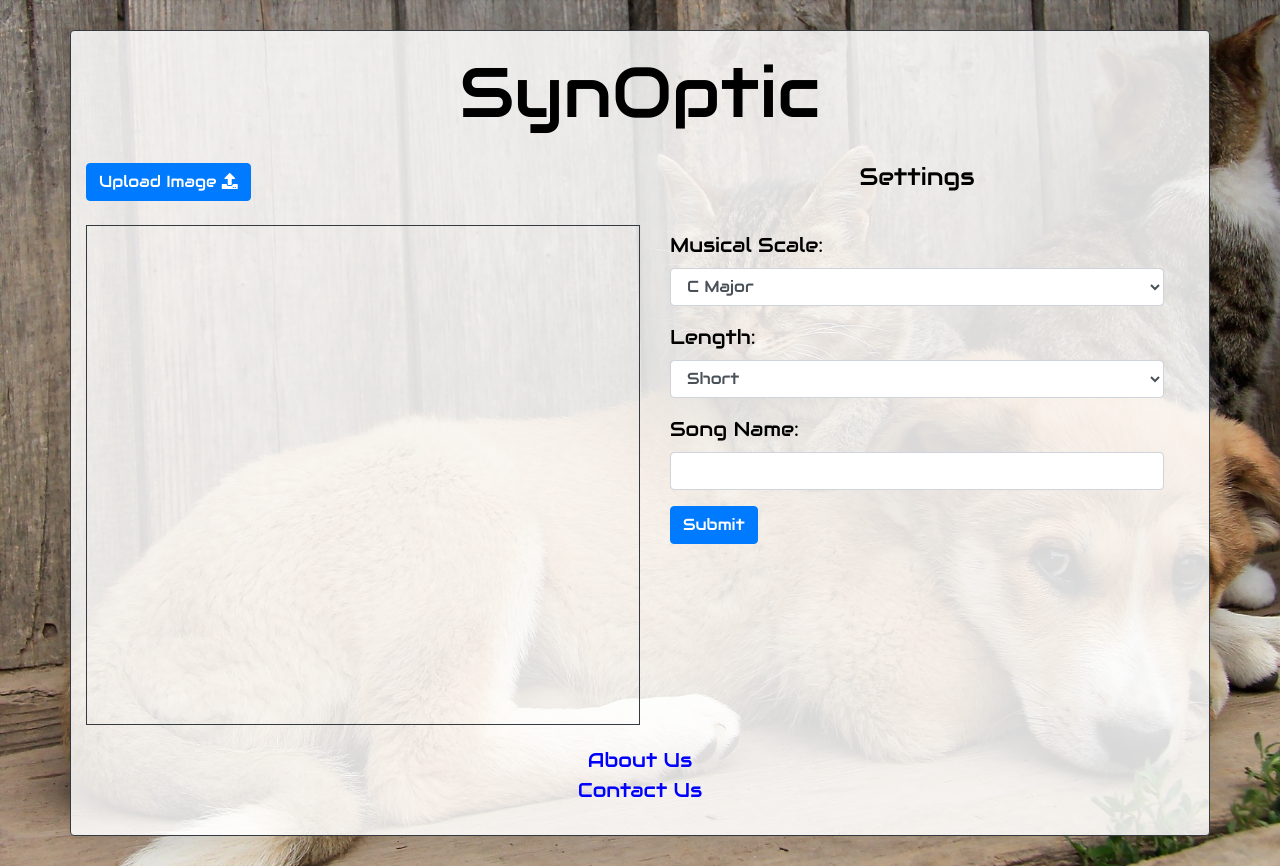
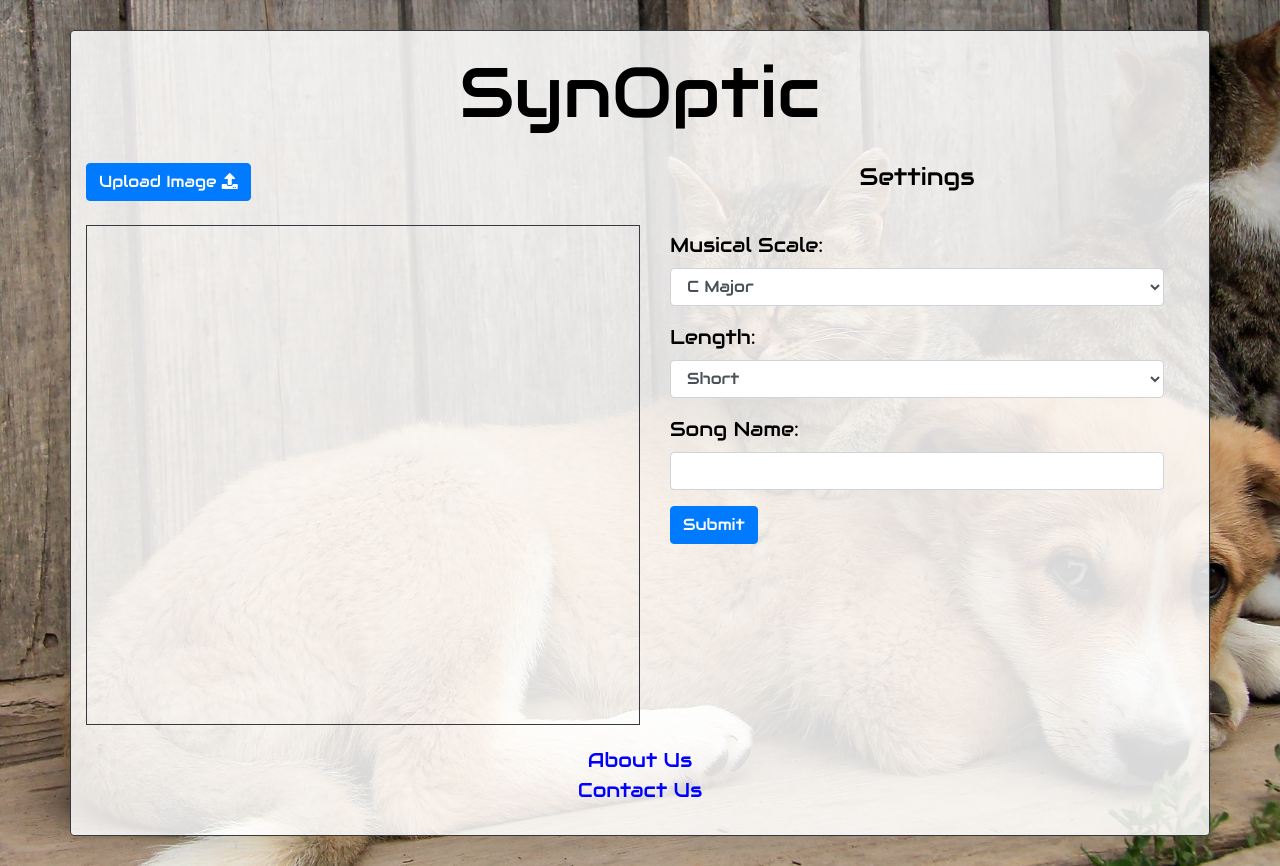
Before and after one commit to kmdiogo/SynOpticWebsite, a Django app: page / in a window 1280 px wide. Run offline with Django 3.2, Linux system fonts and the light colour scheme; some libraries are stand-ins or nearby versions.

Commit message:
Modified slideshow background to slide through img tags instead of using background image. Also added fade and slow translate effects

```diff
--- a/static/css/site.css
+++ b/static/css/site.css
@@ -15,10 +15,7 @@
 }
 
 body{
-    background-image: url("../images/cat-and-dog.jpg");
-    -webkit-background-size: cover;
     background-size: cover;
-    -webkit-transition: all 2s ease-in-out;
     color: black;
     font-family: Audiowide, Helvetica, Arial, Verdana, Geneva;
     font-size: 20px;
--- a/templates/SynOptic_Website/index.html
+++ b/templates/SynOptic_Website/index.html
@@ -38,10 +38,37 @@
             padding-right: 30px;
             padding-bottom: 30px;
         }
+        #background-images{
+            width: 100%;
+            height: 100%;
+            position: fixed;
+            top: 0;
+            left: 0;
+            z-index: -50;
+        }
+        .background-image{
+            opacity: 0;
+            width: 110%;
+            height: 110%;
+            position: fixed;
+            top: 0;
+            left: -100px;
+            transition: opacity 0.6s ease-in-out, left 5s linear;
+        }
+        .background-image.active{
+            left: 0px;
+            opacity: 1;
+        }
     </style>
 </head>
 
 <body>
+<div id="background-images">
+    <img class="background-image" src="../../static/images/cat-and-dog.jpg" id="first-background-image" />
+    <img class="background-image" src="../../static/images/dog.jpg" />
+    <img class="background-image" src="/static/images/pandas.jpg" />
+    <img class="background-image" src="/static/images/pug.jpg" />
+</div>
 <div class="container border rounded shadow-lg border-dark" id="wrapper">
     <div class="row d-flex justify-content-center align-self-center">
         <h1>
@@ -144,6 +140,7 @@
 
 
     $(document).ready(function(){
+        $('#first-background-image').addClass('active');
         BindEvents();
         RunBackgroundSlideshow();
     });
@@ -177,15 +174,15 @@
     const photoPaths = ["../../static/images/cat-and-dog.jpg","../../static/images/dog.jpg", "../../static/images/pandas.jpg",
                       "../../static/images/pug.jpg"]
     function RunBackgroundSlideshow() {
-        window.setInterval(function(){
-        let selection = Math.floor(Math.random() * (2 + 1));
-        if (photoCount == photoPaths.length-1)
-            photoCount = 0;
-        else
-            photoCount += 1;
-        let imageUrl = photoPaths[photoCount];
-        $('body').css('background-image',"url(" + imageUrl + ")");
-        },5000);
+        window.setInterval(function() {
+            let images = $('.background-image');
+            $(images[photoCount]).removeClass('active');
+            if (photoCount == images.length - 1 )
+                photoCount = 0;
+            else
+                photoCount += 1;
+            $(images[photoCount]).addClass('active');
+        },6000)
     }
 
 
```
Also changed, not shown: other parts of templates/SynOptic_Website/index.html (+33 -31 lines).
